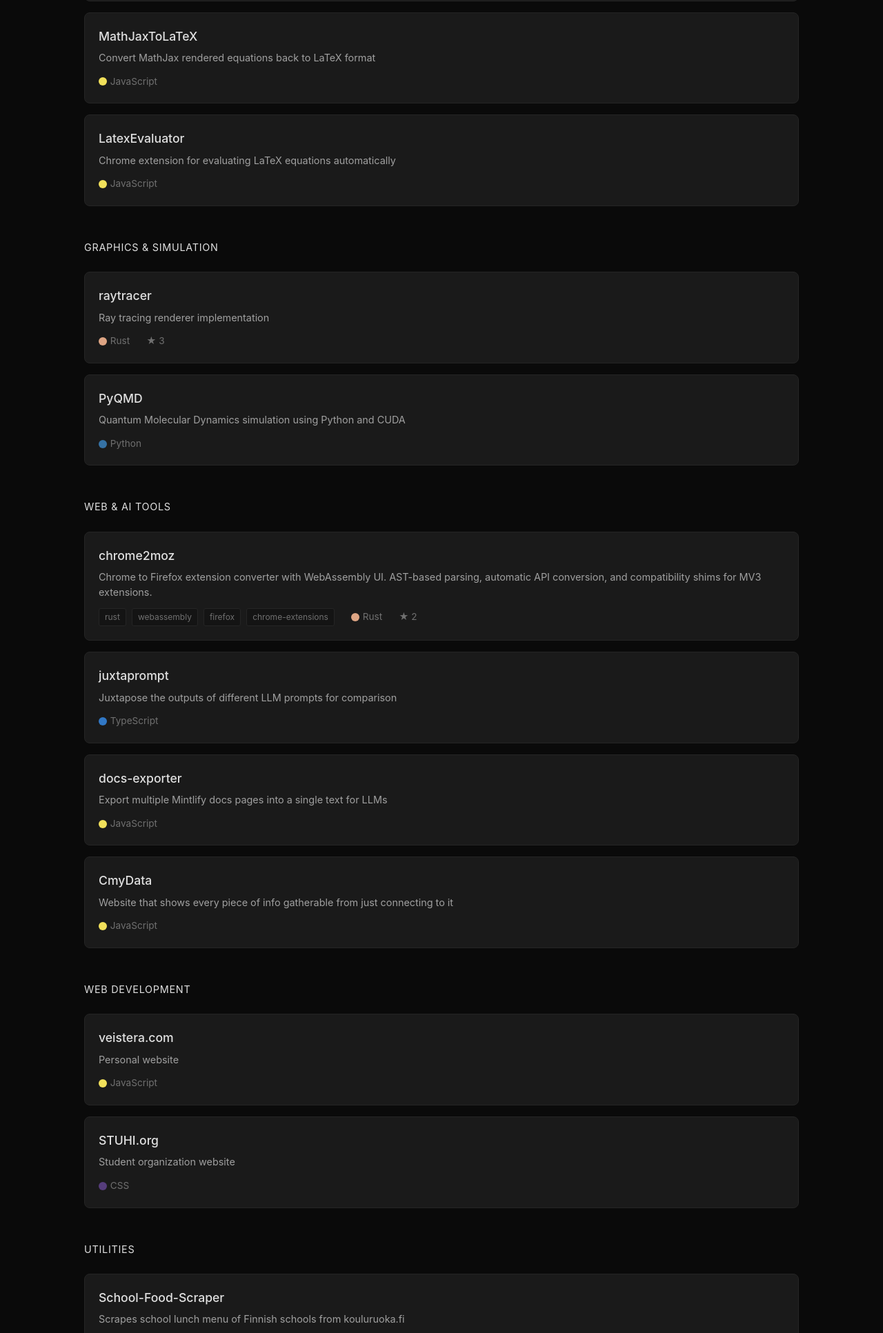
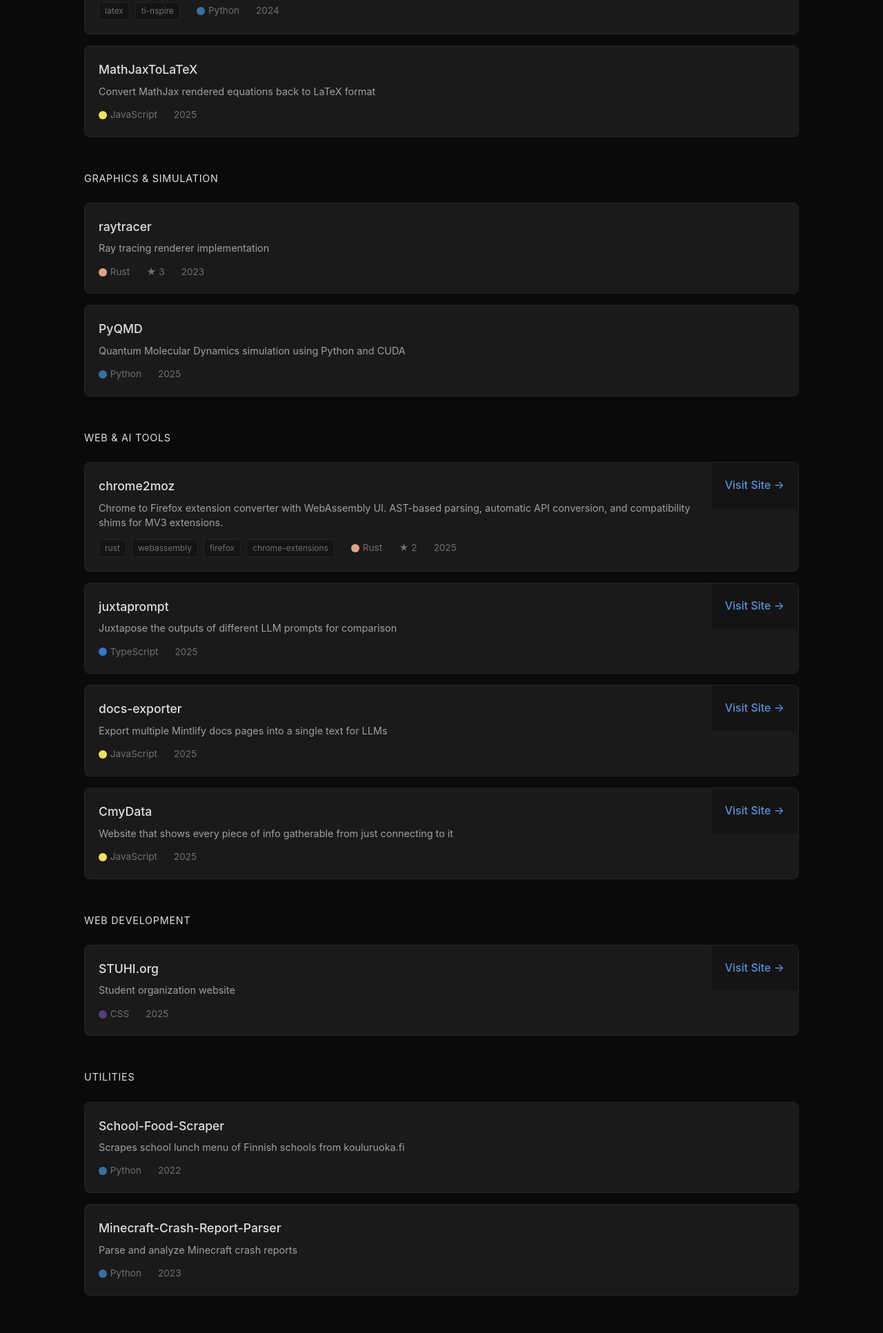
Before and after one commit to OtsoBear/otsobear.github.io, a plain HTML site: page index.html in a window 1280 px wide. Shown: the part 867-2800 px from the top of the page at 69% size. Drawn offline with Linux system fonts and the light colour scheme.

Commit message:
refactor: enhance repo card layout and add new project links

```diff
--- a/index.html
+++ b/index.html
@@ -121,12 +121,49 @@
             display: flex;
             justify-content: space-between;
             align-items: start;
+            text-decoration: none;
+            color: inherit;
         }
 
         .repo-card:hover {
             transform: translateX(4px);
             border-color: var(--accent);
             background: var(--bg-secondary);
+        }
+
+        .repo-card-split {
+            padding: 0;
+            overflow: hidden;
+        }
+
+        .repo-card-left {
+            padding: 1.25rem;
+            flex: 1;
+            background: var(--bg-card);
+        }
+
+        .repo-card-right {
+            display: flex;
+            align-items: center;
+            justify-content: center;
+            padding: 1.25rem;
+            background: var(--bg-secondary);
+            border-left: 1px solid var(--border);
+            min-width: 120px;
+            transition: all 0.3s ease;
+            text-decoration: none;
+            color: var(--accent);
+            font-weight: 500;
+            cursor: pointer;
+        }
+
+        .repo-card-right:hover {
+            background: var(--accent);
+            color: var(--bg-primary);
+        }
+
+        .repo-card-split:hover .repo-card-right {
+            border-left-color: var(--accent);
         }
 
         .repo-info {
@@ -205,6 +242,11 @@
             gap: 0.3rem;
         }
 
+        .repo-year {
+            font-size: 0.85rem;
+            color: var(--text-dim);
+        }
+
         .forked-badge {
             font-size: 0.75rem;
             color: var(--text-dim);
@@ -258,12 +300,17 @@
             <a href="https://otsobear.github.io/chrome2moz" class="link">chrome2moz</a>
             <a href="https://otso.veistera.com/translate" class="link">LaTeX Translator</a>
             <a href="https://chromewebstore.google.com/detail/latextocalc/nangjgcfgoikendjhgbcmobbcpijdcjn" class="link">LatexToCalc Extension</a>
+            <a href="https://otsobear.github.io/juxtaprompt" class="link">juxtaprompt</a>
+            <a href="https://otsobear.github.io/docs-exporter" class="link">docs-exporter</a>
+            <a href="https://stuhi.org" class="link">STUHI.org</a>
         </div>
 
         <section class="section">
             <h2>Calculators & Math Tools</h2>
             <div class="repo-grid">
-                <div class="repo-card">
+                <!-- Created: Tue May 14 2024 -->
+                <div class="repo-card repo-card-split">
+                    <div class="repo-card-left">
                         <div class="repo-info">
                             <div class="repo-title">LatexToCalc</div>
                             <div class="repo-description">
@@ -282,11 +329,18 @@
                                 <div class="repo-stats">
                                     <span class="stat">★ 4</span>
                                 </div>
+                                <div class="repo-year">2024</div>
                             </div>
                         </div>
                     </div>
+                    <a href="https://chromewebstore.google.com/detail/latextocalc/nangjgcfgoikendjhgbcmobbcpijdcjn" target="_blank" class="repo-card-right">
+                        Visit Extension →
+                    </a>
+                </div>
 
-                <div class="repo-card">
+                <!-- Created: Sun May 19 2024 -->
+                <div class="repo-card repo-card-split">
+                    <div class="repo-card-left">
                         <div class="repo-info">
                             <div class="repo-title">LatexToCalc-Server</div>
                             <div class="repo-description">
@@ -305,11 +359,17 @@
                                 <div class="repo-stats">
                                     <span class="stat">★ 2</span>
                                 </div>
+                                <div class="repo-year">2024</div>
                             </div>
                         </div>
                     </div>
+                    <a href="https://otso.veistera.com/translate" target="_blank" class="repo-card-right">
+                        Visit Site →
+                    </a>
+                </div>
 
-                <div class="repo-card">
+                <!-- Created: May 10 2024 -->
+                <a href="https://github.com/OtsoBear/Finspire-2.0" target="_blank" class="repo-card">
                     <div class="repo-info">
                         <div class="repo-title">Finspire-2.0</div>
                         <div class="repo-description">
@@ -324,11 +384,13 @@
                                 <span class="lang-dot lang-python"></span>
                                 Python
                             </div>
+                            <div class="repo-year">2024</div>
                         </div>
                     </div>
-                </div>
+                </a>
 
-                <div class="repo-card">
+                <!-- Created: Apr 9 2025 -->
+                <a href="https://github.com/OtsoBear/MathJaxToLaTeX" target="_blank" class="repo-card">
                     <div class="repo-info">
                         <div class="repo-title">MathJaxToLaTeX</div>
                         <div class="repo-description">
@@ -339,31 +401,18 @@
                                 <span class="lang-dot lang-js"></span>
                                 JavaScript
                             </div>
+                            <div class="repo-year">2025</div>
                         </div>
                     </div>
-                </div>
-
-                <div class="repo-card">
-                    <div class="repo-info">
-                        <div class="repo-title">LatexEvaluator</div>
-                        <div class="repo-description">
-                            Chrome extension for evaluating LaTeX equations automatically
-                        </div>
-                        <div class="repo-meta">
-                            <div class="repo-lang">
-                                <span class="lang-dot lang-js"></span>
-                                JavaScript
-                            </div>
-                        </div>
-                    </div>
-                </div>
+                </a>
             </div>
         </section>
 
         <section class="section">
             <h2>Graphics & Simulation</h2>
             <div class="repo-grid">
-                <div class="repo-card">
+                <!-- Created: Nov 26 2023 -->
+                <a href="https://github.com/OtsoBear/raytracer" target="_blank" class="repo-card">
                     <div class="repo-info">
                         <div class="repo-title">raytracer</div>
                         <div class="repo-description">
@@ -377,11 +426,13 @@
                             <div class="repo-stats">
                                 <span class="stat">★ 3</span>
                             </div>
+                            <div class="repo-year">2023</div>
                         </div>
                     </div>
-                </div>
+                </a>
 
-                <div class="repo-card">
+                <!-- Created: Apr 28 2025 -->
+                <a href="https://github.com/OtsoBear/PyQMD" target="_blank" class="repo-card">
                     <div class="repo-info">
                         <div class="repo-title">PyQMD</div>
                         <div class="repo-description">
@@ -392,16 +443,19 @@
                                 <span class="lang-dot lang-python"></span>
                                 Python
                             </div>
+                            <div class="repo-year">2025</div>
                         </div>
                     </div>
-                </div>
+                </a>
             </div>
         </section>
 
         <section class="section">
             <h2>Web & AI Tools</h2>
             <div class="repo-grid">
-                <div class="repo-card">
+                <!-- Created: Mon Oct 06 2025 -->
+                <div class="repo-card repo-card-split">
+                    <div class="repo-card-left">
                         <div class="repo-info">
                             <div class="repo-title">chrome2moz</div>
                             <div class="repo-description">
@@ -421,11 +475,18 @@
                                 <div class="repo-stats">
                                     <span class="stat">★ 2</span>
                                 </div>
+                                <div class="repo-year">2025</div>
                             </div>
                         </div>
                     </div>
+                    <a href="https://otsobear.github.io/chrome2moz" target="_blank" class="repo-card-right">
+                        Visit Site →
+                    </a>
+                </div>
 
-                <div class="repo-card">
+                <!-- Created: Aug 7 2025 -->
+                <div class="repo-card repo-card-split">
+                    <div class="repo-card-left">
                         <div class="repo-info">
                             <div class="repo-title">juxtaprompt</div>
                             <div class="repo-description">
@@ -436,11 +497,18 @@
                                     <span class="lang-dot lang-ts"></span>
                                     TypeScript
                                 </div>
+                                <div class="repo-year">2025</div>
                             </div>
                         </div>
                     </div>
+                    <a href="https://otsobear.github.io/juxtaprompt" target="_blank" class="repo-card-right">
+                        Visit Site →
+                    </a>
+                </div>
 
-                <div class="repo-card">
+                <!-- Created: Sat Sep 27 2025 -->
+                <div class="repo-card repo-card-split">
+                    <div class="repo-card-left">
                         <div class="repo-info">
                             <div class="repo-title">docs-exporter</div>
                             <div class="repo-description">
@@ -451,11 +519,18 @@
                                     <span class="lang-dot lang-js"></span>
                                     JavaScript
                                 </div>
+                                <div class="repo-year">2025</div>
                             </div>
                         </div>
                     </div>
+                    <a href="https://otsobear.github.io/docs-exporter" target="_blank" class="repo-card-right">
+                        Visit Site →
+                    </a>
+                </div>
 
-                <div class="repo-card">
+                <!-- Created: Apr 16 2025 -->
+                <div class="repo-card repo-card-split">
+                    <div class="repo-card-left">
                         <div class="repo-info">
                             <div class="repo-title">CmyData</div>
                             <div class="repo-description">
@@ -466,8 +541,13 @@
                                     <span class="lang-dot lang-js"></span>
                                     JavaScript
                                 </div>
+                                <div class="repo-year">2025</div>
                             </div>
                         </div>
+                    </div>
+                    <a href="https://otsobear.github.io/CmyData" target="_blank" class="repo-card-right">
+                        Visit Site →
+                    </a>
                 </div>
             </div>
         </section>
@@ -475,22 +555,9 @@
         <section class="section">
             <h2>Web Development</h2>
             <div class="repo-grid">
-                <div class="repo-card">
-                    <div class="repo-info">
-                        <div class="repo-title">veistera.com</div>
-                        <div class="repo-description">
-                            Personal website
-                        </div>
-                        <div class="repo-meta">
-                            <div class="repo-lang">
-                                <span class="lang-dot lang-js"></span>
-                                JavaScript
-                            </div>
-                        </div>
-                    </div>
-                </div>
-
-                <div class="repo-card">
+                <!-- Created: Feb 2 2025 -->
+                <div class="repo-card repo-card-split">
+                    <div class="repo-card-left">
                         <div class="repo-info">
                             <div class="repo-title">STUHI.org</div>
                             <div class="repo-description">
@@ -501,8 +568,13 @@
                                     <span class="lang-dot lang-css"></span>
                                     CSS
                                 </div>
+                                <div class="repo-year">2025</div>
                             </div>
                         </div>
+                    </div>
+                    <a href="https://stuhi.org" target="_blank" class="repo-card-right">
+                        Visit Site →
+                    </a>
                 </div>
             </div>
         </section>
@@ -510,7 +582,8 @@
         <section class="section">
             <h2>Utilities</h2>
             <div class="repo-grid">
-                <div class="repo-card">
+                <!-- Created: Dec 15 2022 -->
+                <a href="https://github.com/OtsoBear/School-Food-Scraper" target="_blank" class="repo-card">
                     <div class="repo-info">
                         <div class="repo-title">School-Food-Scraper</div>
                         <div class="repo-description">
@@ -521,11 +594,13 @@
                                 <span class="lang-dot lang-python"></span>
                                 Python
                             </div>
+                            <div class="repo-year">2022</div>
                         </div>
                     </div>
-                </div>
+                </a>
 
-                <div class="repo-card">
+                <!-- Created: Apr 7 2023 -->
+                <a href="https://github.com/OtsoBear/Minecraft-Crash-Report-Parser" target="_blank" class="repo-card">
                     <div class="repo-info">
                         <div class="repo-title">Minecraft-Crash-Report-Parser</div>
                         <div class="repo-description">
@@ -536,9 +611,10 @@
                                 <span class="lang-dot lang-python"></span>
                                 Python
                             </div>
+                            <div class="repo-year">2023</div>
                         </div>
                     </div>
-                </div>
+                </a>
             </div>
         </section>
 
```
Lines whose indentation alone changed are shown as unchanged.
